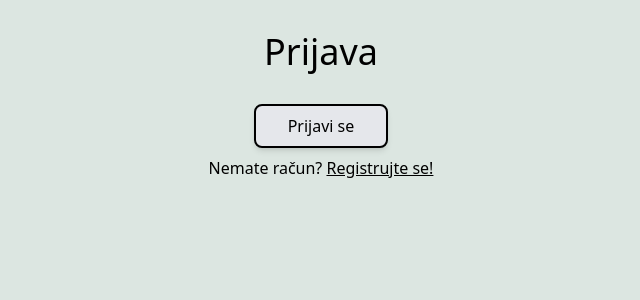
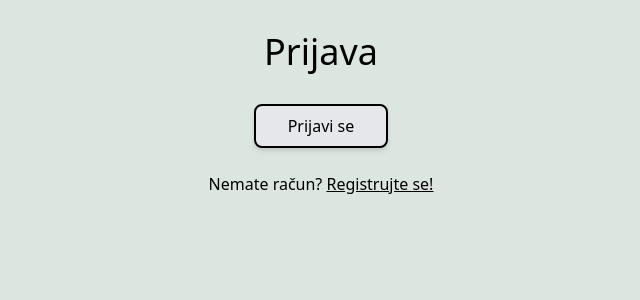
Before and after one commit to taariikkk/ETF-dzemat, a React (Vite) app in the folder client/: page /prijava in a window 1280 px wide. Shown: the top 300 px of the page, without its empty margins (319-959 px from the left). Built offline with nearby package versions, Linux system fonts and the light colour scheme.

Commit message:
Popravljen raspored elemenata.

```diff
--- a/client/src/main-components/Layout.tsx
+++ b/client/src/main-components/Layout.tsx
@@ -10,7 +10,7 @@ const Layout = () => {
   }, []);
 
   return (
-    <div className="flex flex-col min-h-screen w-screen bg-pozadinaEkrana text-center text-4xl pt-8 pb-20 px-0">
+    <div className="flex flex-col min-h-screen w-screen bg-pozadinaEkrana text-center text-4xl pt-8 pb-24 px-0">
       <Outlet />
     </div>
   );
--- a/client/src/main-components/Login.tsx
+++ b/client/src/main-components/Login.tsx
@@ -21,7 +21,7 @@ const Login = () => {
       <div>
         <NaslovStranice naslovStranice={"Prijava"} />
         <Dugme text={"Prijavi se"} onClick={() => dispatch(setPrijavljen(true), navigate("/početna"))} />
-        <p className="cursor-default" onClick={() => navigate("/registracija")}>
+        <p className="cursor-default mt-4" onClick={() => navigate("/registracija")}>
           Nemate račun? <a className="underline cursor-pointer">Registrujte se!</a>
         </p>
       </div>
--- a/client/src/reusable/Podloga.tsx
+++ b/client/src/reusable/Podloga.tsx
@@ -1,7 +1,7 @@
 import React from "react";
 
 const Podloga: React.FC<{ children: React.ReactNode }> = ({ children }) => {
-  return <div className="max-w-96 px-6 py-8 bg-gray-100 w-5/6 mx-auto rounded-lg">{children}</div>;
+  return <div className="mt-4 max-w-96 px-6 py-8 bg-gray-100 w-5/6 mx-auto rounded-lg">{children}</div>;
 };
 
 export default Podloga;
```
